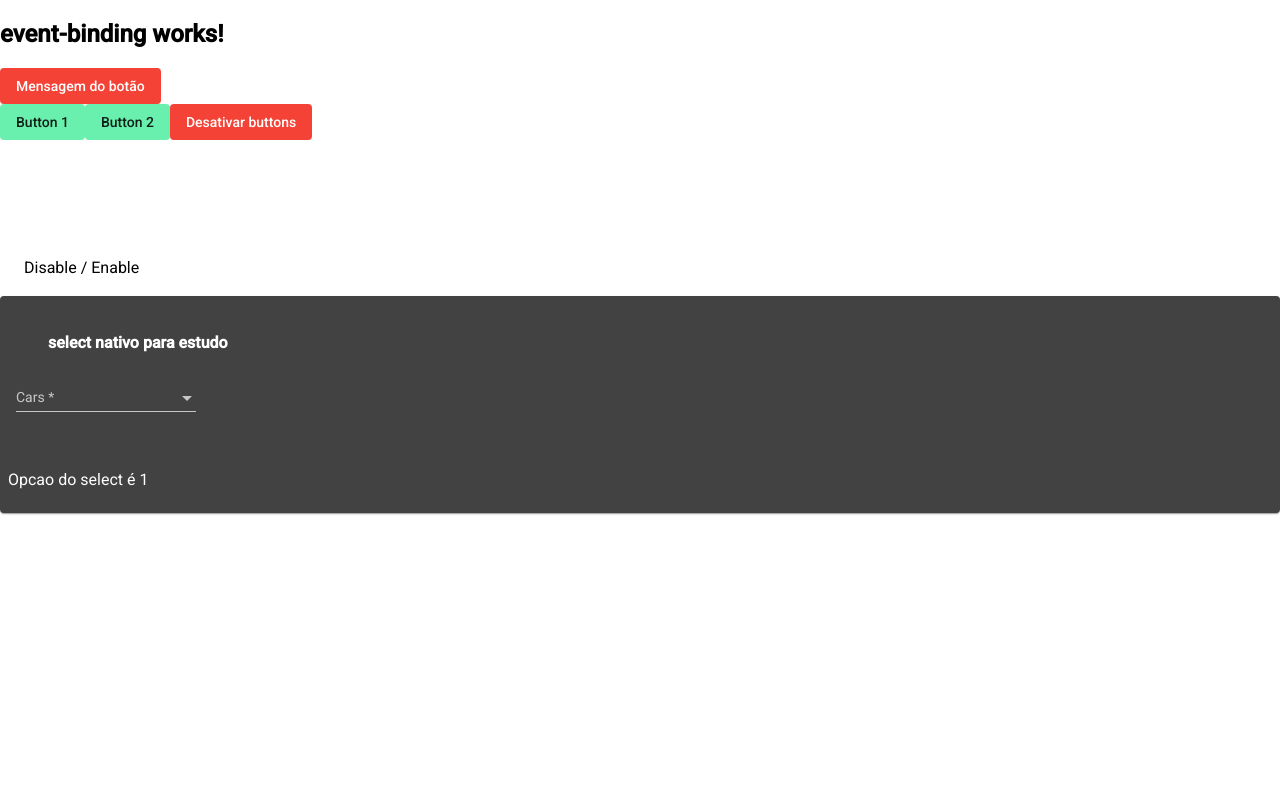
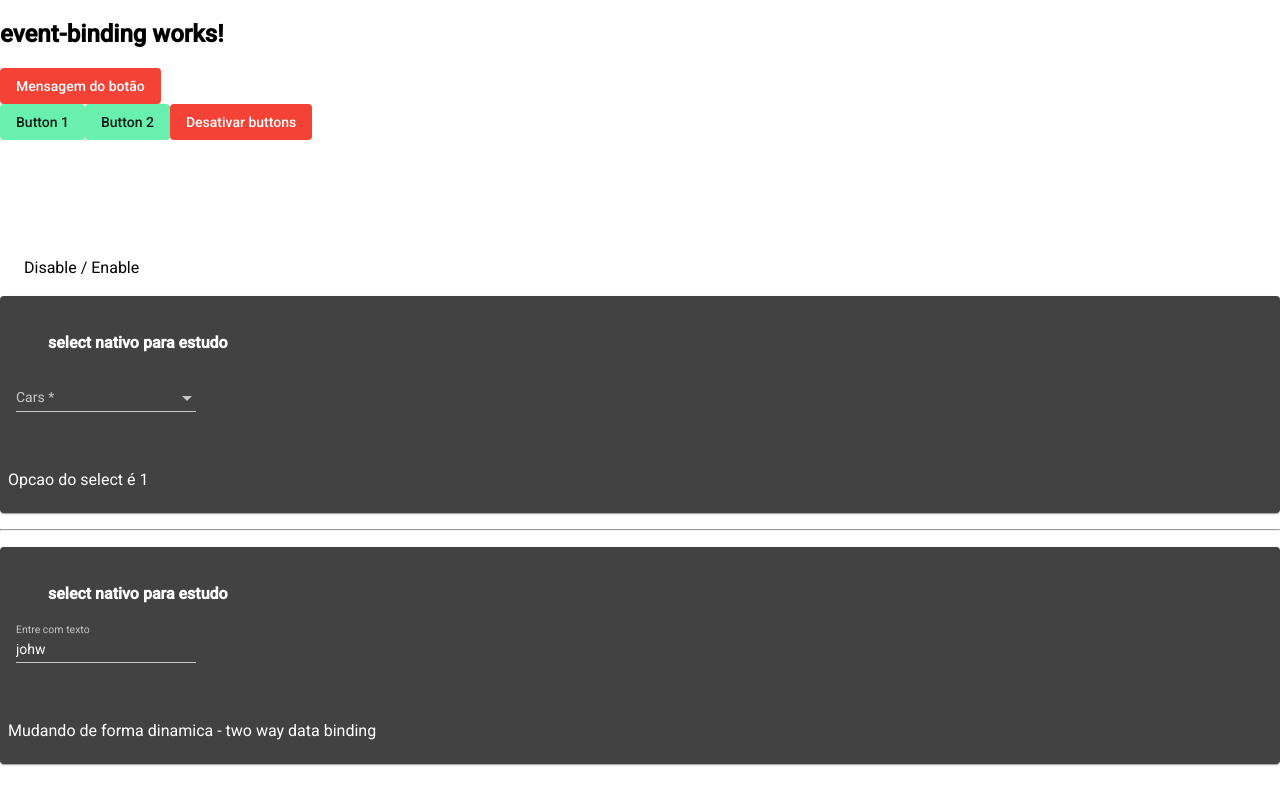
Before and after one commit to johnatanlima/BindsAngular, an Angular app in the folder BindsAngular/: page / in a window 1280 px wide. Shown: the top 804 px of the page. Built offline with nearby package versions, Linux system fonts and the light colour scheme.

Commit message:
Adição de component para data binding

```diff
--- a/BindsAngular/src/app/event-binding/event-binding.component.html
+++ b/BindsAngular/src/app/event-binding/event-binding.component.html
@@ -52,3 +52,25 @@
         </mat-card>
     </p>
 </section>
+
+<hr />
+
+<section>
+    <p>
+        <mat-card>
+        <mat-card-header>
+            <h4> select nativo para estudo </h4>
+        </mat-card-header>
+        <mat-card-content>
+            <mat-form-field>
+                <input matInput placeholder="Entre com texto"
+                    (input)="inputName = $event.target.value"
+                    [value]="inputName">
+              </mat-form-field>
+         </mat-card-content>
+        <mat-card-actions>
+            <p> Mudando de forma dinamica - two way data binding</p>
+        </mat-card-actions>
+        </mat-card>
+    </p>
+</section>
--- a/BindsAngular/src/app/event-binding/event-binding.component.ts
+++ b/BindsAngular/src/app/event-binding/event-binding.component.ts
@@ -49,4 +49,9 @@ export class EventBindingComponent implements OnInit {
   selectionChange(event){
       this.selectedOption = event.value;
   }
+
+  //Fazendo two way data binding
+  inputName = "johw";
+
+
 }
--- /dev/null
+++ b/BindsAngular/src/app/two-way-databinding/two-way-databinding.component.html
@@ -0,0 +1 @@
+<p>two-way-databinding works!</p>
--- /dev/null
+++ b/BindsAngular/src/app/two-way-databinding/two-way-databinding.component.ts
@@ -0,0 +1,15 @@
+import { Component, OnInit } from '@angular/core';
+
+@Component({
+  selector: 'app-two-way-databinding',
+  templateUrl: './two-way-databinding.component.html',
+  styleUrls: ['./two-way-databinding.component.css']
+})
+export class TwoWayDatabindingComponent implements OnInit {
+
+  constructor() { }
+
+  ngOnInit() {
+  }
+
+}
```
Also changed, not shown: BindsAngular/src/app/app.module.ts (+7 -1 lines), BindsAngular/src/app/two-way-databinding/two-way-databinding.component.css (added), 1 other file (tests, documents, lock files or other folders).
